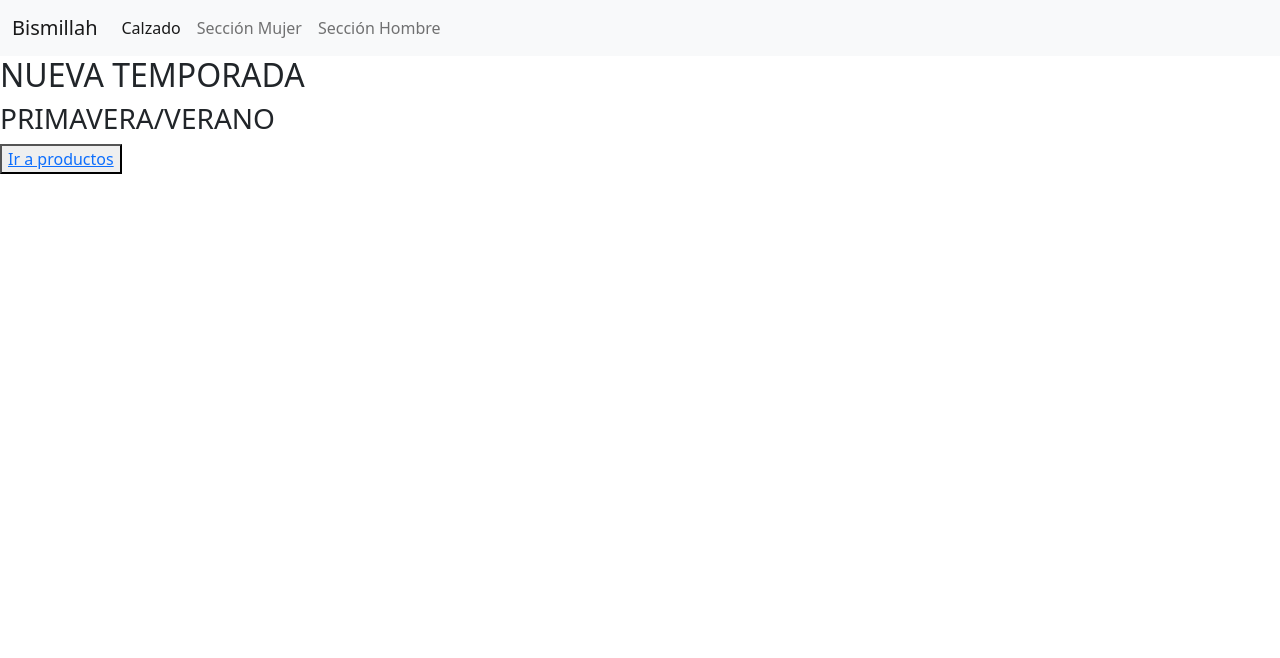
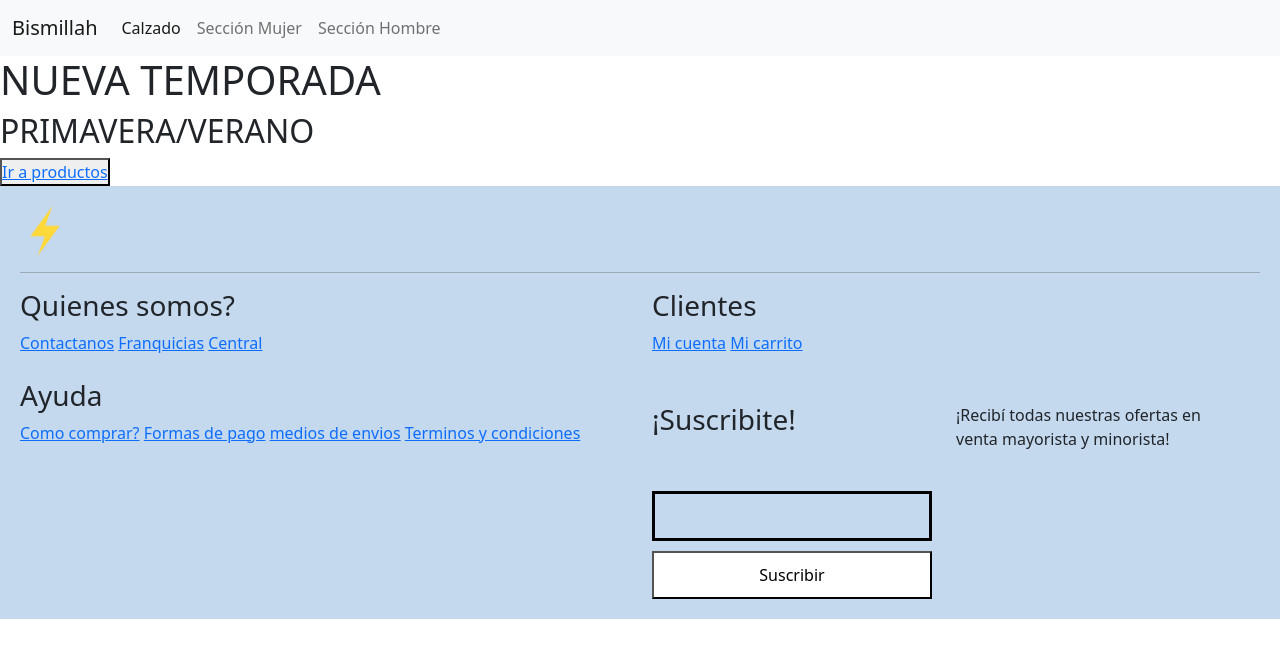
Before and after one commit to Barrera23/PreEntrega3-Barrera, a website: page index.html in a window 1280 px wide. Drawn offline with Linux system fonts and the light colour scheme.

Commit message:
modificaciones en el index

```diff
--- a/index.html
+++ b/index.html
@@ -38,13 +38,61 @@
       <section class="hero">
         <div class="hero__text">
 
-           <h2>NUEVA TEMPORADA</h2>
-           <h3>PRIMAVERA/VERANO</h3>
+           <h1>NUEVA TEMPORADA</h1>
+           <h2>PRIMAVERA/VERANO</h2>
 
         <button class="hero__button"> <a href="./pages/nuevosingresos.html">Ir a productos</a></button>
 
         </div>
 
+
+
+        <!-- pie de pagina -->
+
+
+        <footer class="pie-pagina">
+            <div class="header">
+          <div class="logo">
+            <img src="./assest/img/ligero (1).png" alt="">
+
+
+          <hr>
+          <div class="row row-cols-1 row-cols-md-2 g-4">
+          <div>
+            <h3>Quienes somos?</h3>
+            <a href="">Contactanos</a>
+            <a href="">Franquicias</a>
+            <a href="">Central</a>
+
+          </div>
+          <div>
+            <h3>Clientes</h3>
+            <a href="">Mi cuenta</a>
+            <a href="">Mi carrito</a>
+          </div>
+
+          <div>
+            <h3>Ayuda</h3>
+            <a href="">Como comprar?</a>
+            <a href="">Formas de pago</a>
+            <a href="">medios de envios</a>
+            <a href="">Terminos y condiciones</a>
+          </div>
+          <div class="row row-cols-1 row-cols-md-2 g-4">
+            <h3>¡Suscribite!</h3>
+            <p>¡Recibí todas nuestras ofertas en venta mayorista y minorista!</p>
+            <form action="">
+              <input type="email">
+              <button type="submit">Suscribir</button>
+            </form>
+          </div>
+
+          </div>
+
+
+
+
+
     <script src="./js/bootstrap.js"></script>
 </body>
 </html>
--- a/scss/layout/_footer.scss
+++ b/scss/layout/_footer.scss
@@ -0,0 +1,70 @@
+*{
+    margin: 0;
+    padding: 0;
+    box-sizing: border-box;
+}
+
+
+
+.pie-pagina{
+    background-color: #b8d0ebd3;
+
+
+}
+
+img{
+    width: 50px;
+}
+.header{
+    display: flex;
+    justify-content: space-between;
+    padding: 20px;
+
+
+    }
+
+    .titulo{
+        font-size: 25px;
+        color: black;
+    }
+
+.section{
+    display: flex;
+    justify-content: space-evenly;
+    gap: 80px;
+
+
+    div{
+        display: flex;
+        flex-direction: column;
+    }
+    h3{
+        color: darkslategrey;
+        padding: 10px;
+
+    }
+    a{
+        text-decoration: none;
+        padding: 5px;
+
+
+    }
+}
+form{
+    display:flex;
+    flex-direction: column;
+    gap: 10px;
+    input{
+        background:none;
+        border: solid;
+        padding: 10px 20px;
+    }
+    button{
+        padding: 10px 20px;
+        background: white;
+        color:black;
+    }
+    button:hover{
+        background-color: #84a59b;
+    }
+}
--- a/scss/pages/_index.scss
+++ /dev/null
@@ -1,29 +0,0 @@
-.hero{
-    height: 89vh;
-    background-image:url(../../assest/img/portada2.jpg);
-    background-position: center;
-    background-size: cover;
-    background-repeat: no-repeat;
-
-    display: flex;
-    justify-content: center;
-    align-items: center;
-
-    .hero__text{
-        text-align: center;
-        color: white;
-        padding: 30px;
-        border-radius: 20px;
-        background-color: rgba(128, 128, 128, 0.534);
-    }
-    .hero__button{
-        padding: 15px 10px;
-        border: 2px solid rgba(255, 255, 0, 0.699);
-        text-align: center;
-        text-decoration: none;
-        border-radius: 20px;
-    }
-    .hero__button:hover{
-        background-color: #ffca3aab;
-}
-}
```
Also changed, not shown: assest/img/portada.jpg (renamed from assest/img/portada2.jpg), css/styles.css, 1 other file.
